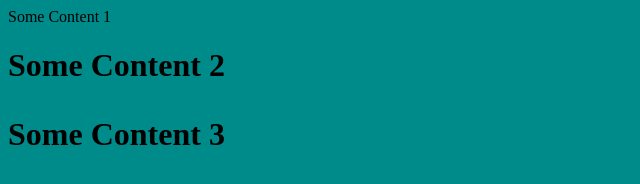
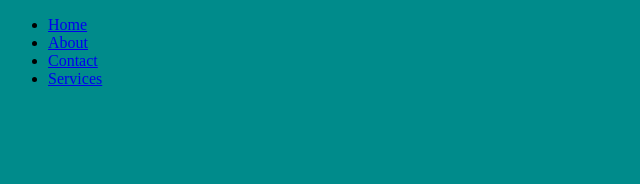
Before and after one commit to bharathyes/eternals-js-minip-collection, a plain HTML site: page dom-builder/index.html in a window 1280 px wide. Shown: the whole page, without its empty margins (0-640 px from the left). Drawn offline with Linux system fonts and the light colour scheme.

Commit message:
working nested child parsing
pending ip validations

```diff
--- a/dom-builder/dominator-v2.js
+++ b/dom-builder/dominator-v2.js
@@ -6,11 +6,7 @@
         this.type = type;
         this.attr = attr;
         this.text = text;
-        if (child instanceof Tag) {
-            this.child = child;
-        } else {
-            return "Child of invalid type."
-        }
+        this.child = child;
     }
 
     Tag.prototype.set = function (key, value) {
@@ -29,7 +25,7 @@
     };
 
     Tag.addText = function (text) {
-        if(typeof text !== "undefined") {
+        if (typeof text !== "undefined") {
             this.text = text;
         }
     }
@@ -53,7 +49,9 @@
             ele.setAttribute(key, valueStr);
         });
 
-        ele.innerText = obj.text;
+        if (typeof obj.text !== "undefined") {
+            ele.innerText = obj.text;
+        }
 
         // recurse on (nested) array of child nodes
         var childs = obj.child;
@@ -86,6 +84,16 @@
         }
 
         var flatAttr = flattenAttr(attrs);
+
+        var childs = ipData.child;
+        var newChildObjs = [];
+        if (Array.isArray(childs)) {
+            childs.forEach(function (child) {
+                newChildObjs.push(Dominator.create(child));
+            })
+            ipData.child = newChildObjs;
+        }
+
         var tagObj = new Tag(ipData.type, flatAttr, ipData.text, ipData.child);
 
         if (tagObj instanceof Tag) {
--- a/dom-builder/index.html
+++ b/dom-builder/index.html
@@ -1,6 +1,6 @@
 <!DOCTYPE html>
 <body style="background-color:darkcyan">
     <script src="./dominator-v2.js"></script>
-    <script src="./init.js"></script>
+    <script src="./init-v2.js"></script>
 </body>
 </html>
--- /dev/null
+++ b/dom-builder/init-v2.js
@@ -0,0 +1,135 @@
+
+var main = Dominator.create({
+    type: "div",
+    attr: [
+        { class: "collapse navbar-collapse", },
+        { id: "navbarSupportedContent", }
+    ],
+    child: [
+        {
+            type: "ul",
+            attr: [
+                { "class": "navbar-nav ms-auto mb-2 mb-lg-0", },
+            ],
+            child: [
+                {
+                    type: "li",
+                    attr: [{
+                        class: "nav-item",
+                    }],
+                    child: [{
+                        type: "a",
+                        attr: [
+                            { "class": "nav-link active", },
+                            { "aria-current": "page", },
+                            { "href": "#!" },
+                        ],
+                        text: "Home"
+                    }],
+                },
+                {
+                    type: "li",
+                    attr: [{
+                        class: "nav-item",
+                    }],
+                    child: [{
+                        type: "a",
+                        attr: [
+                            { "class": "nav-link active", },
+                            { "aria-current": "page", },
+                            { "href": "#!" },
+                        ],
+                        text: "Career"
+                    }],
+                },
+            ],
+        }
+    ],
+});
+
+var main2 = Dominator.create(
+    {
+        type: "div",
+        attr: [
+            { class: "collapse navbar-collapse" },
+            { id: "navbarSupportedContent" },
+        ],
+        child: [
+            {
+                type: "ul",
+                attr: [
+                    { class: "navbar-nav ms-auto mb-2 mb-lg-0" }
+                ],
+                child: [
+                    {
+                        type: "li",
+                        attr: [
+                            { class: "nav-item", }
+                        ],
+                        child: [
+                            {
+                                type: "a",
+                                attr: [
+                                    { class: "nav-link active" },
+                                    { "aria-current": "page" },
+                                    { href: "#!" },
+                                ],
+                                text: "Home",
+                            }
+                        ]
+                    },
+                    {
+                        type: "li",
+                        attr: [
+                            { class: "nav-item" }
+                        ],
+                        child: [
+                            {
+                                type: "a",
+                                attr: [
+                                    { class: "nav-link" }, { href: "#!" }
+                                ],
+                                text: "About",
+                            }
+                        ],
+                    },
+                    {
+                        type: "li",
+                        attr: [
+                            { class: "nav-item" }
+                        ],
+                        child: [
+                            {
+                                type: "a",
+                                attr: [
+                                    { class: "nav-link" }, { href: "#!" }
+                                ],
+                                text: "Contact",
+                            },
+                        ],
+                    },
+                    {
+                        type: "li",
+                        attr: [
+                            { class: "nav-item" }
+                        ],
+                        child: [
+                            {
+                                type: "a",
+                                attr: [
+                                    { class: "nav-link" }, { href: "#!" }
+                                ],
+                                text: "Services",
+                            },
+                        ],
+                    },
+                ],
+            },
+        ],
+    }
+);
+
+
+
+var elementsDom = Dominator(main2);
+document.body.append(elementsDom);
```
Also changed, not shown: dom-builder/dominator.js (+35 -16 lines).
